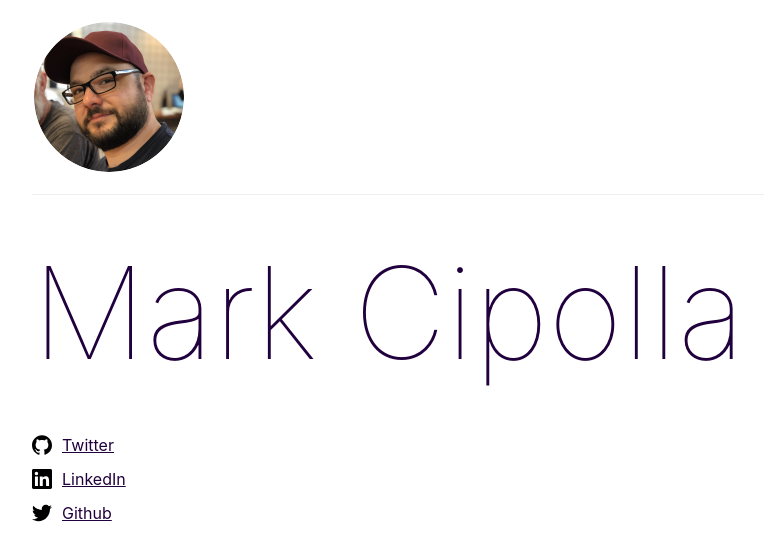
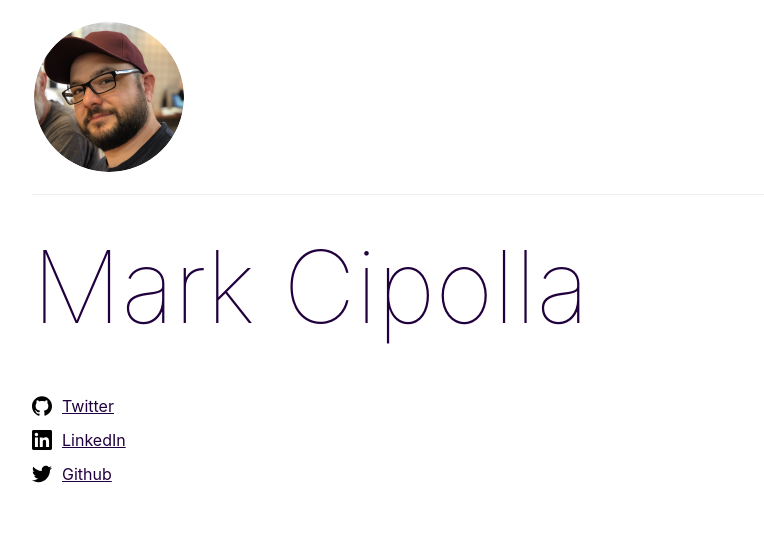
Before and after one commit to markcipolla/markcipolla.com, a Next.js app: page / in a window 1280 px wide. Shown: the top 560 px of the page, without its empty margins (108-872 px from the left). Built offline with nearby package versions, Linux system fonts and the light colour scheme.

Commit message:
Max the h1 font-size to 100px at 1000px, or 10vw

```diff
--- a/styles/globals.css
+++ b/styles/globals.css
@@ -21,6 +21,12 @@ h1 {
   line-height: 0.5;
 }
 
+@media screen and (min-width: 1000px) {
+  h1 {
+    font-size: 100px;
+  }
+}
+
 * {
   box-sizing: border-box;
 }
```
